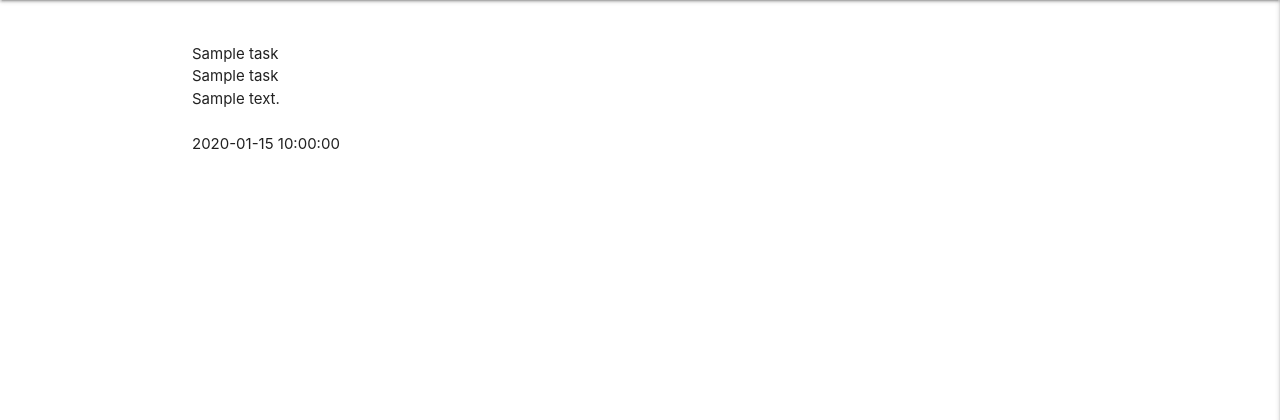
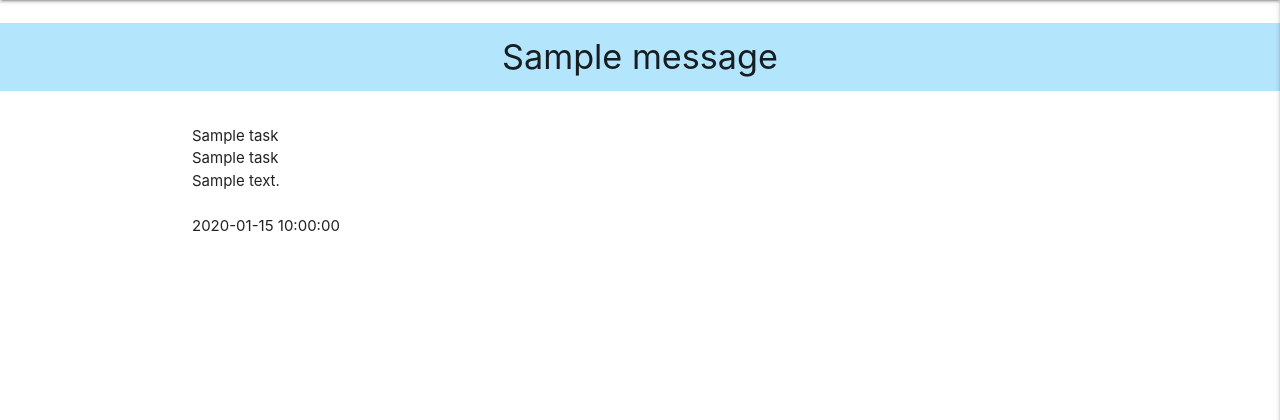
Before and after one commit to Peristratus/flask-task-manager-project, a Flask app: page / in a window 1280 px wide. Shown: the part 64-484 px from the top of the page. Run offline with Flask 2, Linux system fonts and the light colour scheme; one stand-in notice (Sample message) is shown; a database or web service that is not in the repository returns one stand-in record (values such as "Sample title"); some libraries are stand-ins or nearby versions.

Commit message:
bug fixed on line 53

```diff
--- a/templates/base.html
+++ b/templates/base.html
@@ -50,7 +50,7 @@
            {% if messages %}
                {%for message in messages %}
                    <div class="row flashes">
-                       <h4 class="light-blue lighten-4 center-align">{{mesage}}</h4>
+                       <h4 class="light-blue lighten-4 center-align">{{message}}</h4>
                    </div>
                {% endfor %}
            {% endif %}
```
